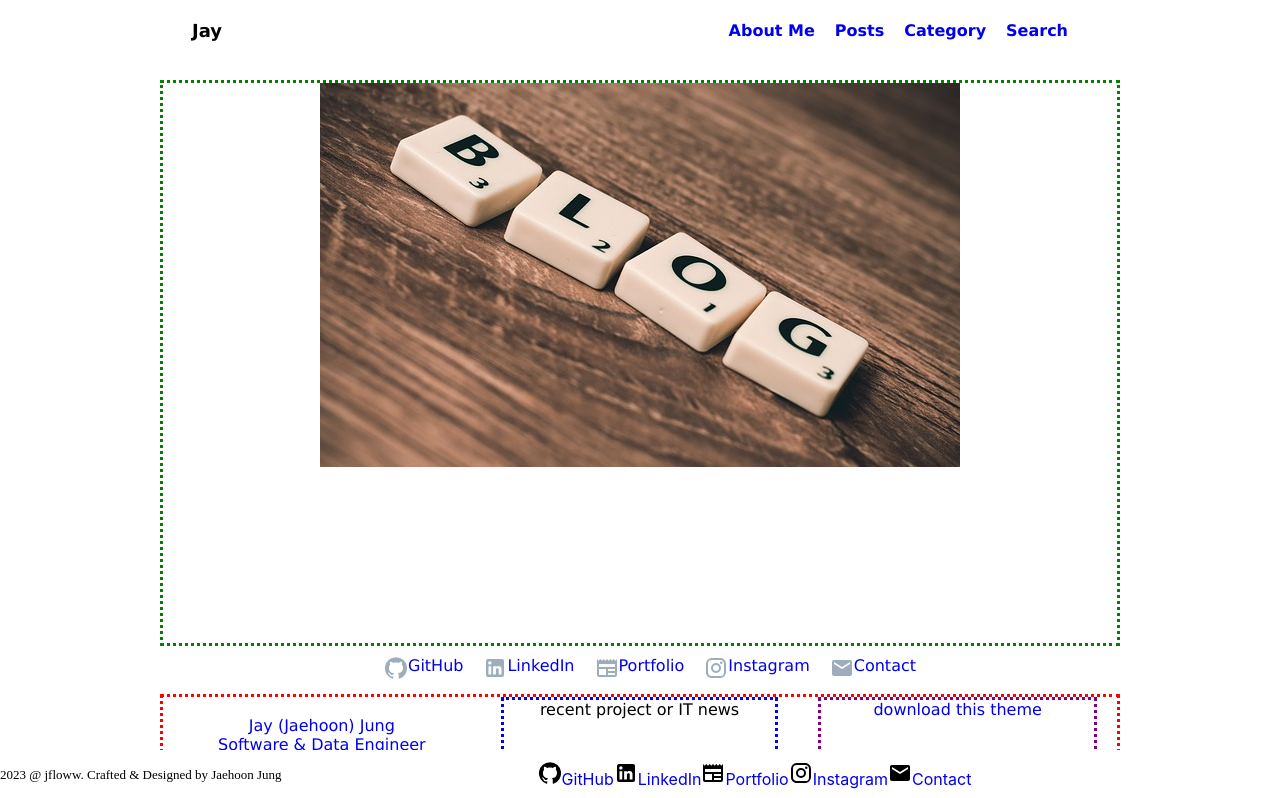
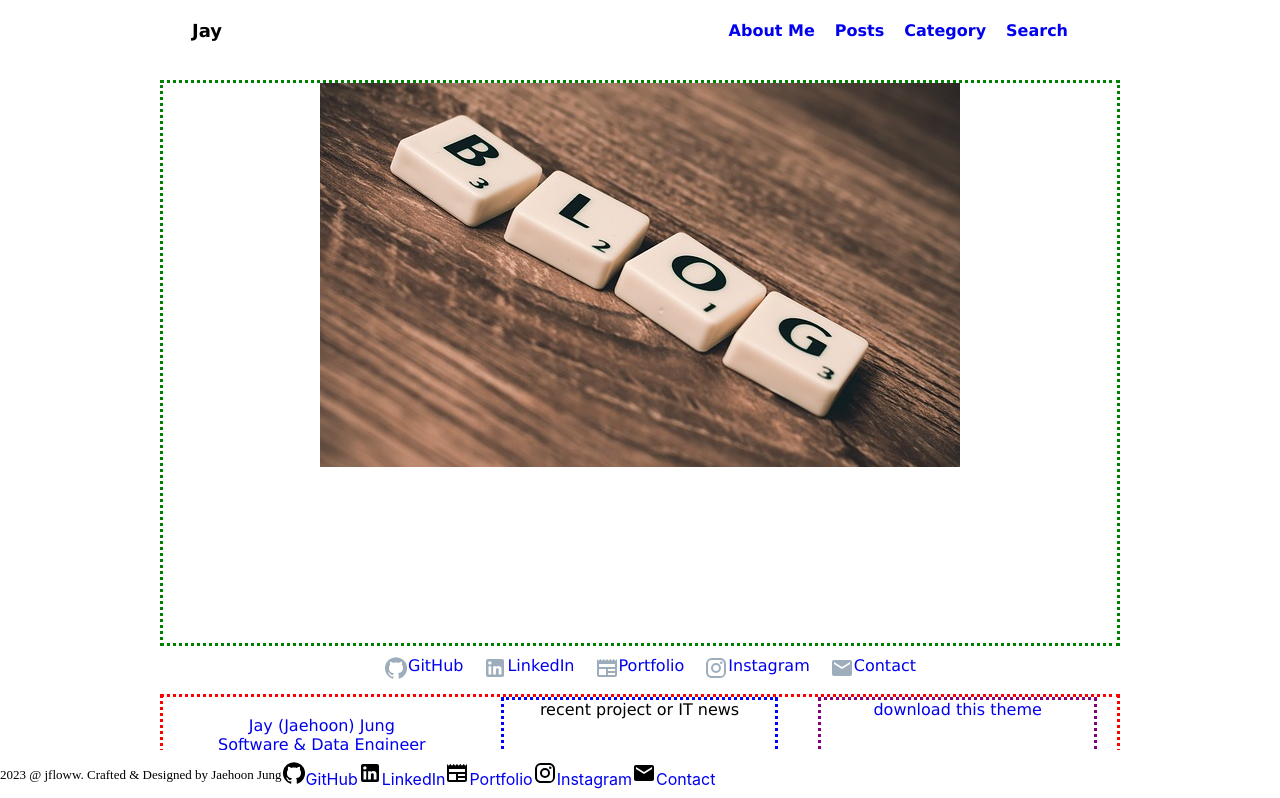
Before and after one commit to JayJung98/jayjung.github.io, a React (Create React App) app: page / in a window 1280 px wide. Shown: the top 798 px of the page. Built offline with nearby package versions, Linux system fonts and the light colour scheme.

Commit message:
footer linkbox updated

```diff
--- a/src/components/css/Footer.css
+++ b/src/components/css/Footer.css
@@ -13,7 +13,7 @@
     font-weight: 100;
 }
 .link_box {
-    padding-left: 20%;
+    float: right;
 }
 .footer_icon {
     font-size: large;
```
